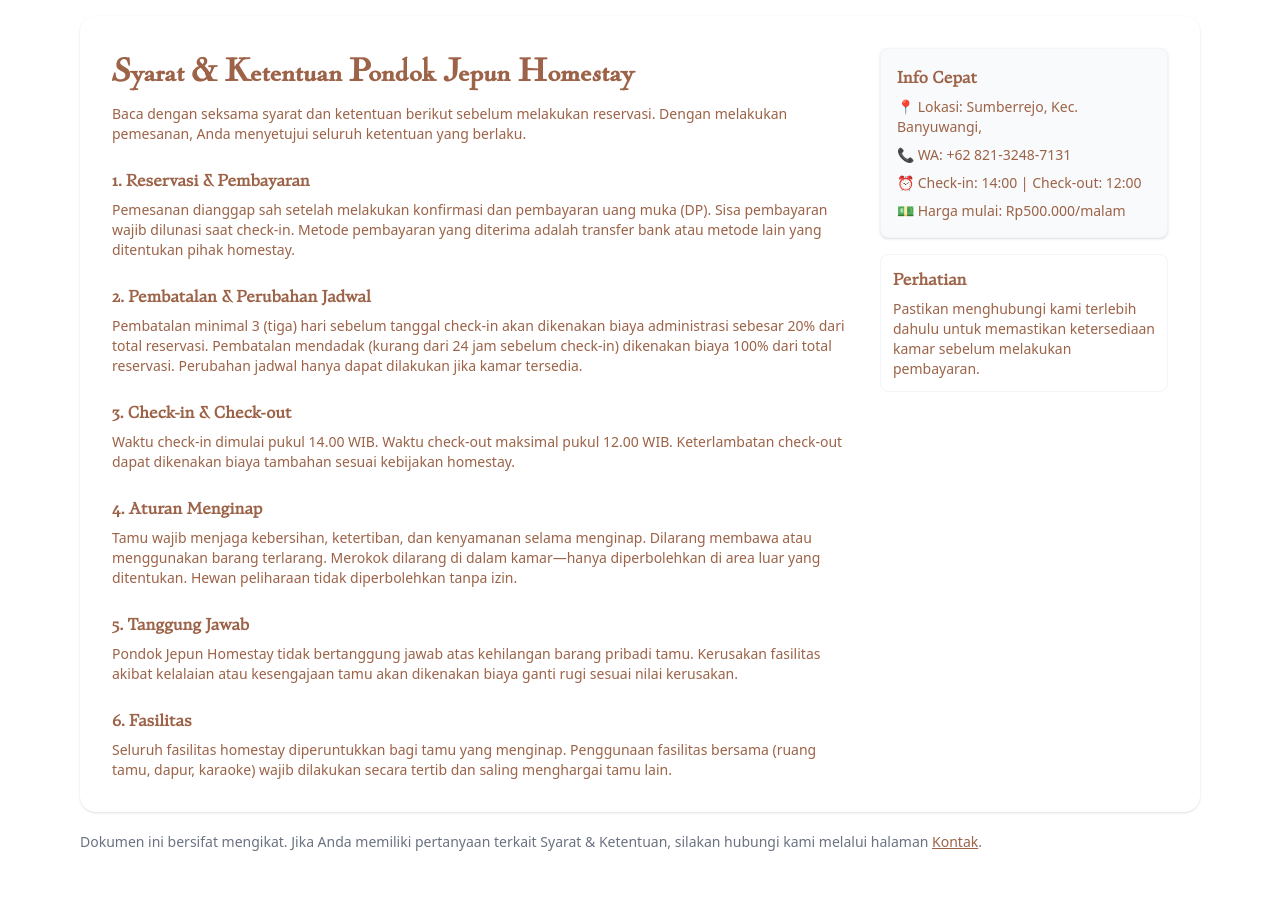
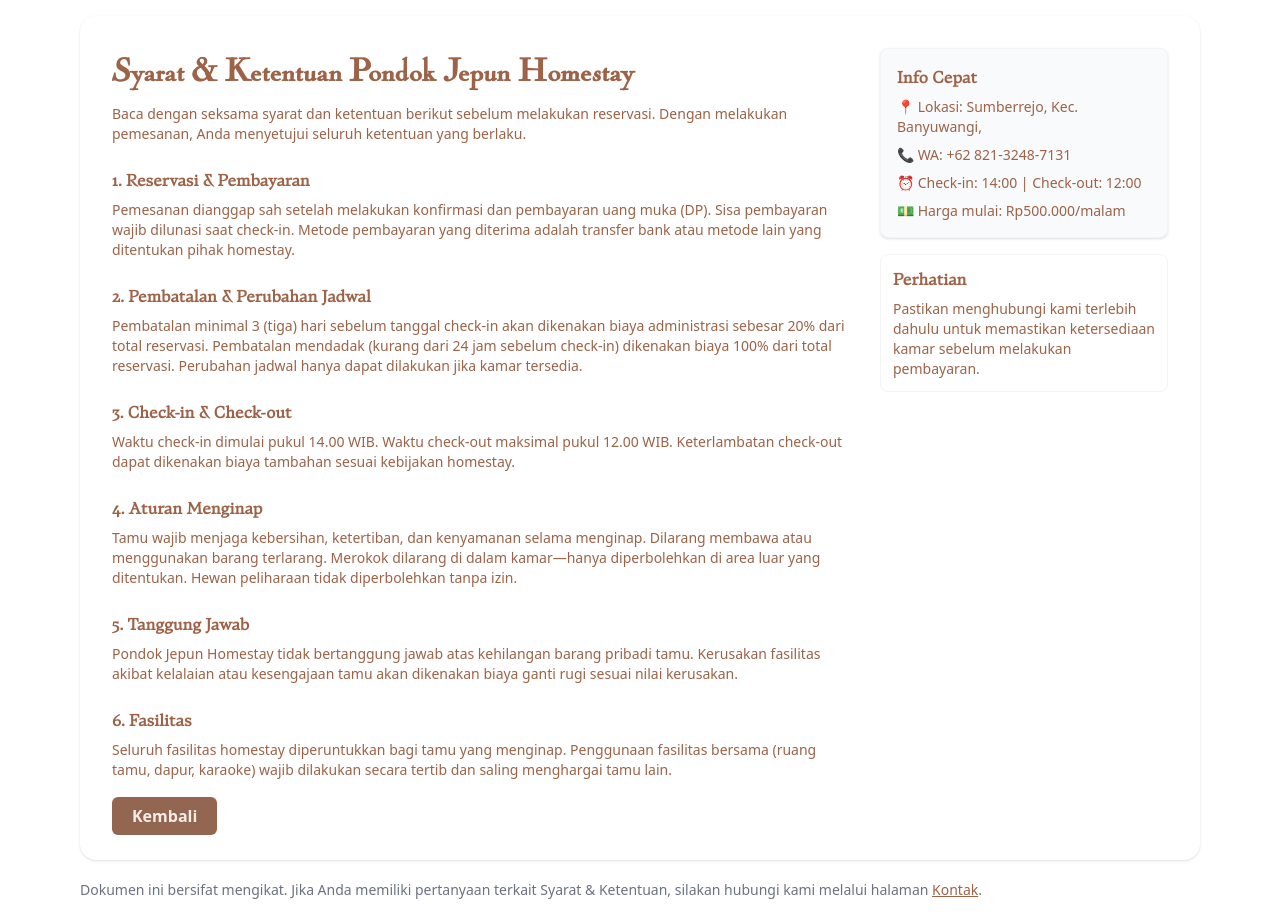
Before and after one commit to homestaypondokjepun/pondokjepun, a Next.js app: page /syarat-dan-ketentuan in a window 1280 px wide. Before the commit the page ends 868 px from the top, so only its background shows below. Built offline with nearby package versions, Linux system fonts and the light colour scheme.

Commit message:
fix link

```diff
--- a/src/app/syarat-dan-ketentuan/page.jsx
+++ b/src/app/syarat-dan-ketentuan/page.jsx
@@ -1,3 +1,4 @@
+import BtnKembali from "@/components/syarat-ketentuan/BtnKembali";
 import Link from "next/link";
 
 export const metadata = {
@@ -125,6 +126,8 @@ export default function TermsAndConditions() {
                 </p>
               </li>
             </ol>
+
+            <BtnKembali />
           </div>
 
           <aside className="w-72 block">
--- a/src/components/contact/ContactForm.jsx
+++ b/src/components/contact/ContactForm.jsx
@@ -188,7 +188,7 @@ const ContactForm = () => {
               </button>
 
               <Link
-                href={"/syarat-dan-ketentuan"}
+                href={"/syarat-dan-ketentuan?from=contact"}
                 className="text-coklat_tua underline text-sm"
               >
                 Syarat &amp; Ketentuan
--- a/src/components/footer.js
+++ b/src/components/footer.js
@@ -1,7 +1,11 @@
+"use client";
 import Image from "next/image";
 import Link from "next/link";
+import { usePathname } from "next/navigation";
 
 const Footer = () => {
+  const pathname = usePathname();
+
   return (
     <footer className="bg-coklat_muda pb-10">
       <div className="mx-auto w-full max-w-screen-xl p-4 py-6 lg:py-8">
@@ -70,7 +74,11 @@ const Footer = () => {
                 </li>
                 <li>
                   <Link
-                    href="/syarat-dan-ketentuan"
+                    href={`${
+                      pathname === "/contact"
+                        ? "/syarat-dan-ketentuan?from=contact"
+                        : "/syarat-dan-ketentuan"
+                    }`}
                     className="hover:underline"
                   >
                     Syarat &amp; Ketentuan
--- /dev/null
+++ b/src/components/syarat-ketentuan/BtnKembali.js
@@ -0,0 +1,21 @@
+"use client";
+import { useSearchParams } from "next/navigation";
+import Link from "next/link";
+
+const BtnKembali = () => {
+  const searchParams = useSearchParams();
+  const from = searchParams.get("from");
+
+  return (
+    <section className="mt-6">
+      <Link
+        href={`${from === "contact" ? "/contact" : "/"} `}
+        className="py-2 px-5 text-base bg-coklat rounded-md font-bold text-coklat_muda cursor-pointer hover:bg-coklat_tua"
+      >
+        Kembali
+      </Link>
+    </section>
+  );
+};
+
+export default BtnKembali;
```
